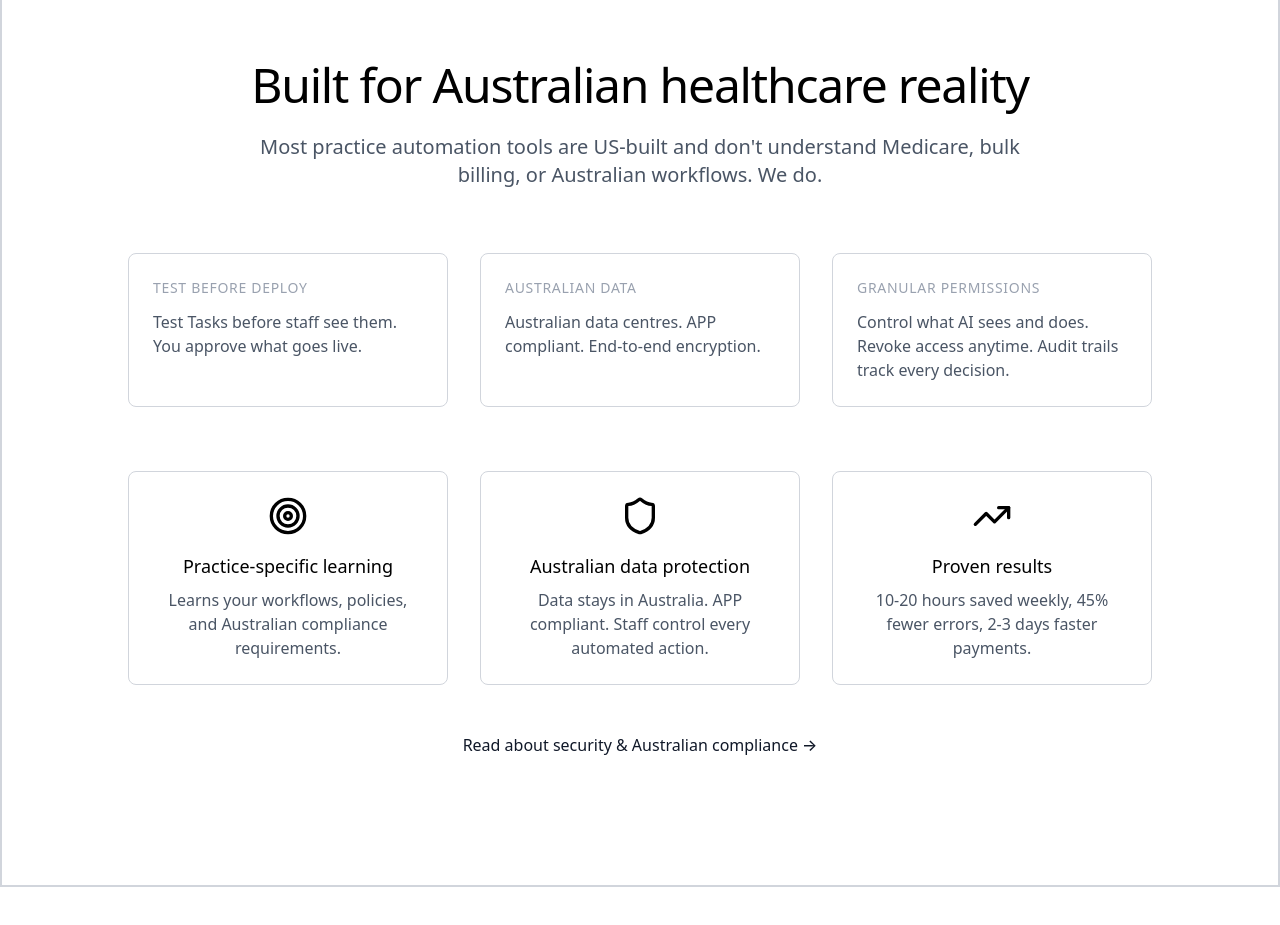
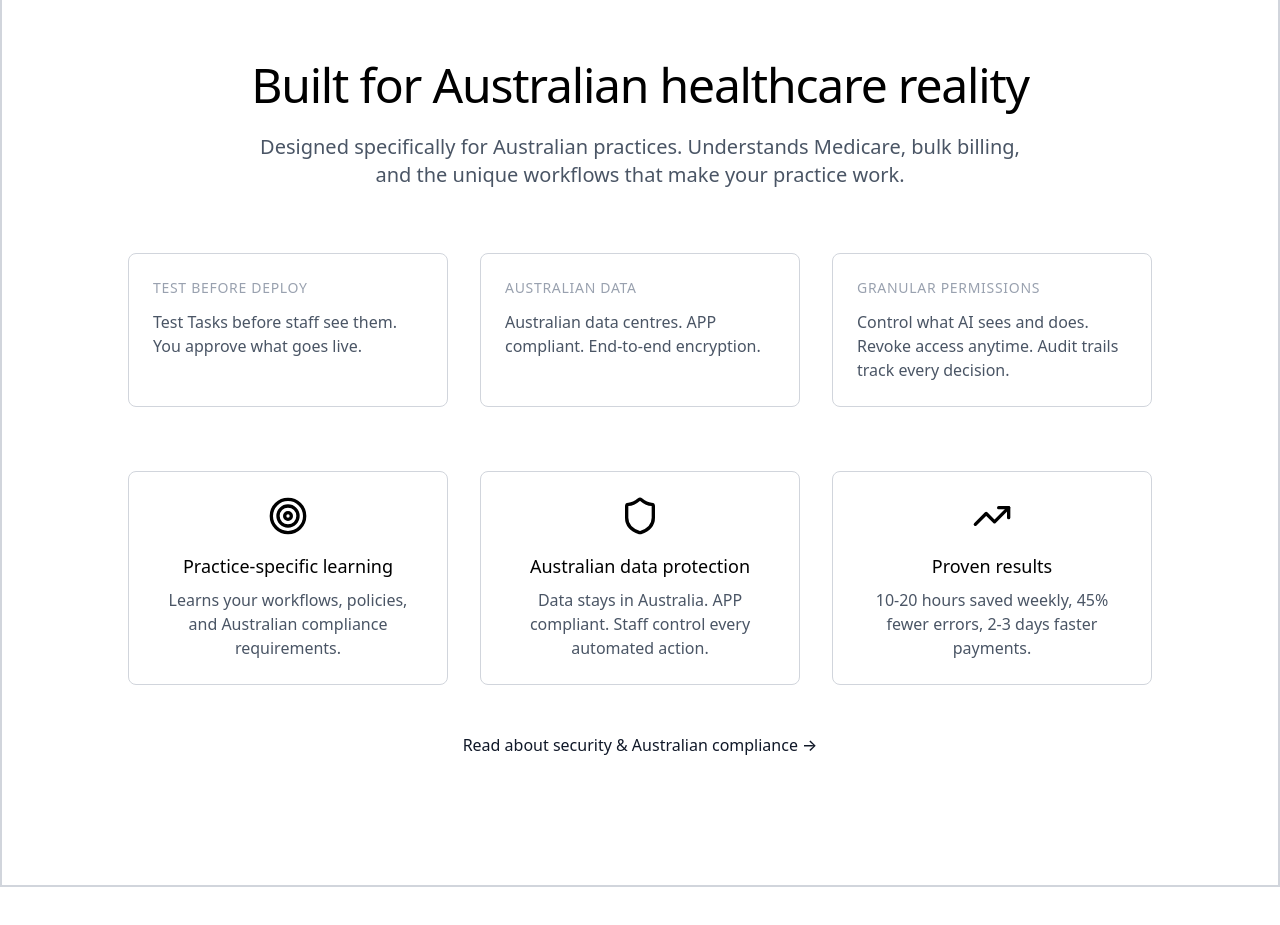
Before and after one commit to madebyturner/miyagi-site, a React (Vite) app: page / in a window 1280 px wide. Shown: the part 4140-5065 px from the top of the page. Built offline with nearby package versions, Linux system fonts and the light colour scheme.

Commit message:
Align messaging to focus positively on Australian healthcare expertise

```diff
--- a/src/pages/Home.jsx
+++ b/src/pages/Home.jsx
@@ -163,7 +163,7 @@
           <div className="text-center mb-16">
             <h2 className="text-4xl md:text-5xl font-medium mb-6 tracking-tight">Built for Australian healthcare reality</h2>
             <p className="text-xl text-gray-600 max-w-3xl mx-auto">
-              Most practice automation tools are US-built and don't understand Medicare, bulk billing, or Australian workflows. We do.
+              Designed specifically for Australian practices. Understands Medicare, bulk billing, and the unique workflows that make your practice work.
             </p>
           </div>
 
```
